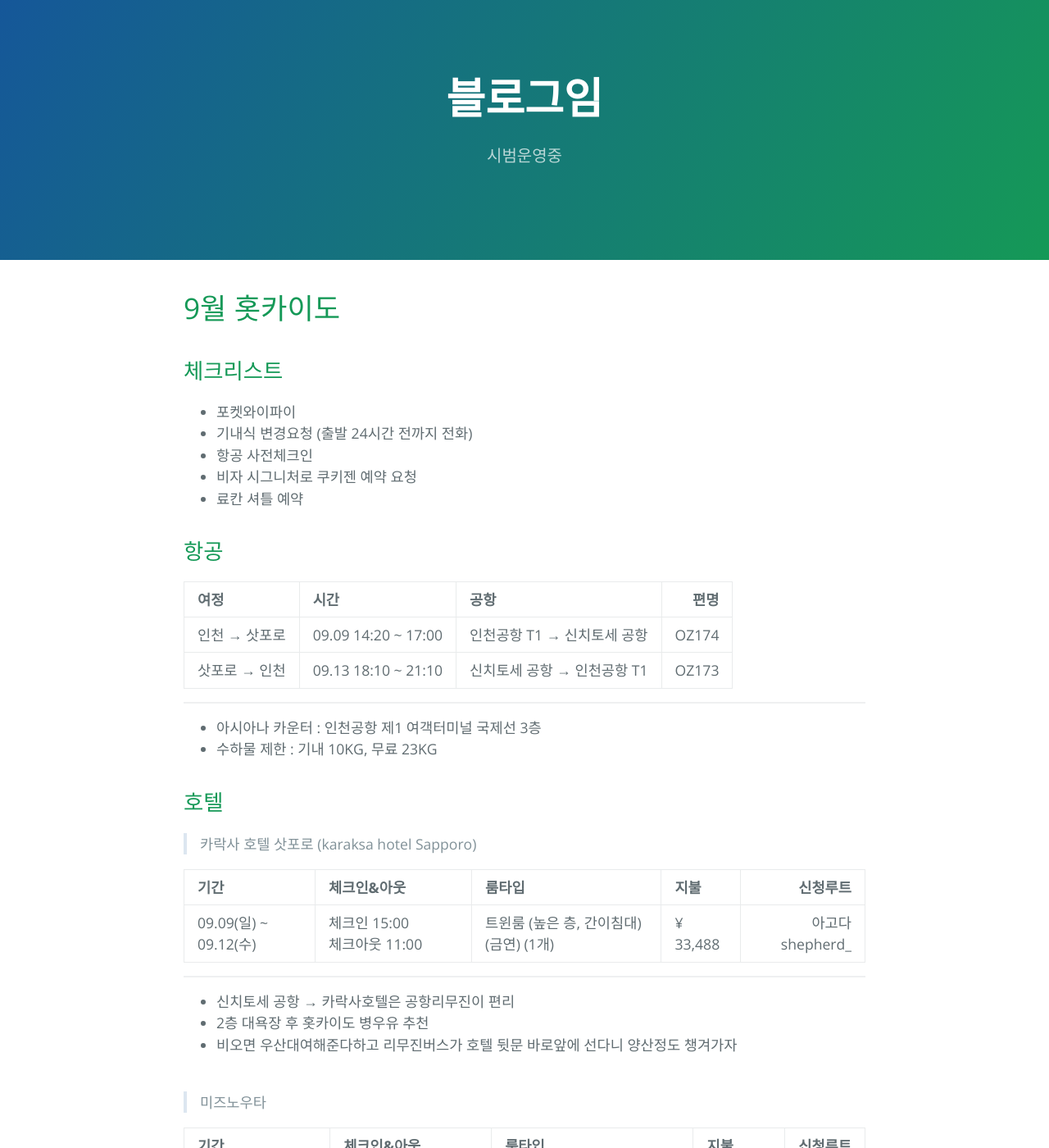
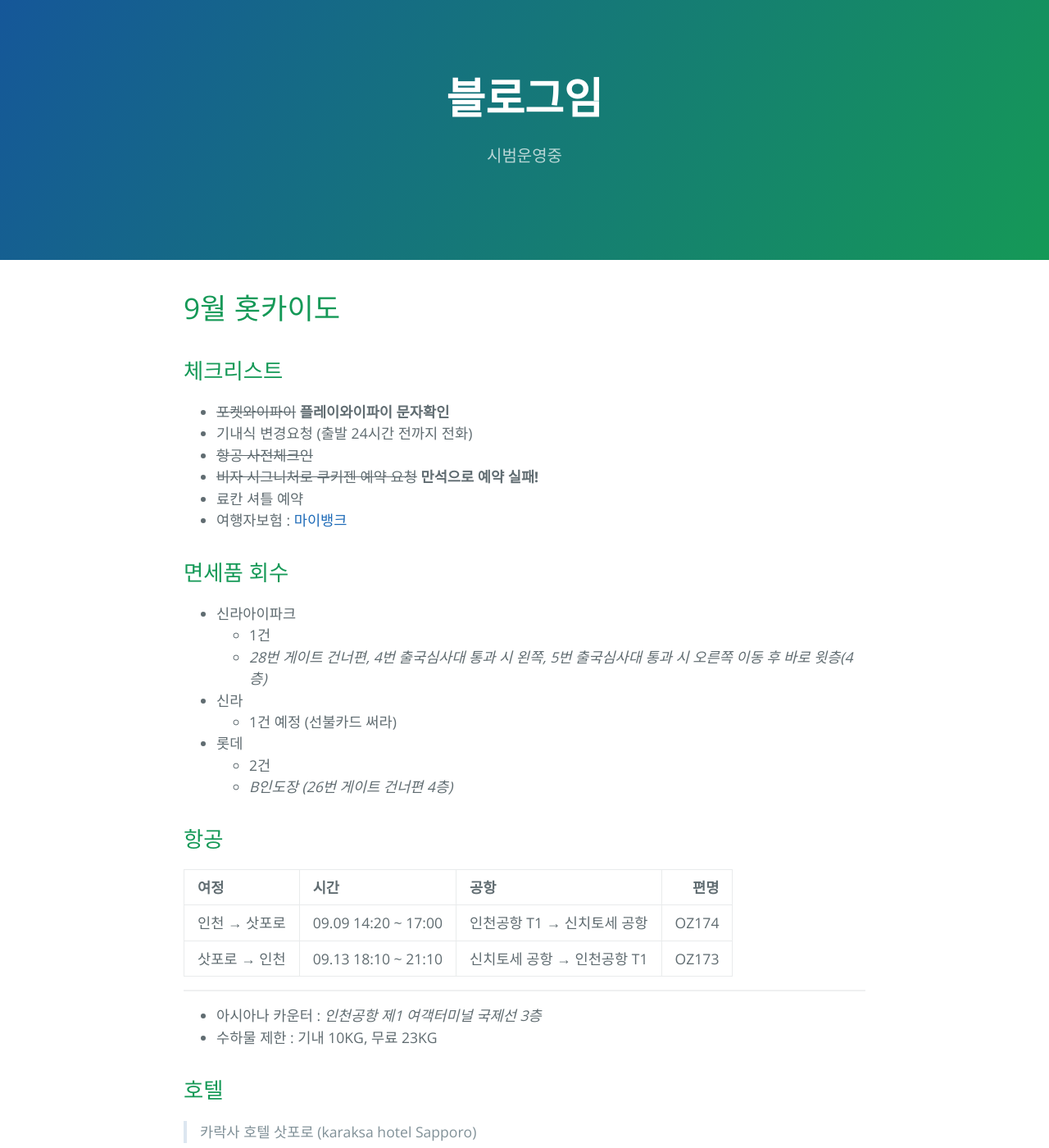
Before and after one commit to shepherd619/shepherd619.github.io, a Jekyll site: the page built from _posts/2018-08-20-hokkaido-plan.markdown, in a window 1280 px wide and 1400 px high. Shown: the whole window at 82% size. Built offline with Jekyll 4.4.1, drawn with Linux system fonts in a browser that asks for light colours.

Commit message:
홋카이도 플랜 면세점정보 추가

```diff
--- a/_posts/2018-08-20-hokkaido-plan.markdown
+++ b/_posts/2018-08-20-hokkaido-plan.markdown
@@ -8,11 +8,22 @@ categories: main
 # 9월 홋카이도
 
 ## 체크리스트
-- 포켓와이파이
+- ~~포켓와이파이~~ **플레이와이파이 문자확인**
 - 기내식 변경요청 (출발 24시간 전까지 전화)
-- 항공 사전체크인
-- 비자 시그니처로 쿠키젠 예약 요청
+- ~~항공 사전체크인~~
+- ~~비자 시그니처로 쿠키젠 예약 요청~~ **만석으로 예약 실패!**
 - 료칸 셔틀 예약
+- 여행자보험 : [마이뱅크](https://travel.mibank.me/simple.php)
+
+## 면세품 회수
+- 신라아이파크
+    - 1건
+    - *28번 게이트 건너편, 4번 출국심사대 통과 시 왼쪽, 5번 출국심사대 통과 시 오른쪽 이동 후 바로 윗층(4층)*
+- 신라
+    - 1건 예정 (선불카드 써라)
+- 롯데
+    - 2건
+    - *B인도장 (26번 게이트 건너편 4층)*
 
 ## 항공
 
@@ -22,7 +33,7 @@ categories: main
 | 삿포로 → 인천 | 09.13 18:10 ~ 21:10 | 신치토세 공항 → 인천공항 T1 | OZ173 |
 
 ---
-- 아시아나 카운터 : 인천공항 제1 여객터미널 국제선 3층
+- 아시아나 카운터 : *인천공항 제1 여객터미널 국제선 3층*
 - 수하물 제한 : 기내 10KG, 무료 23KG
 
 ## 호텔
```
